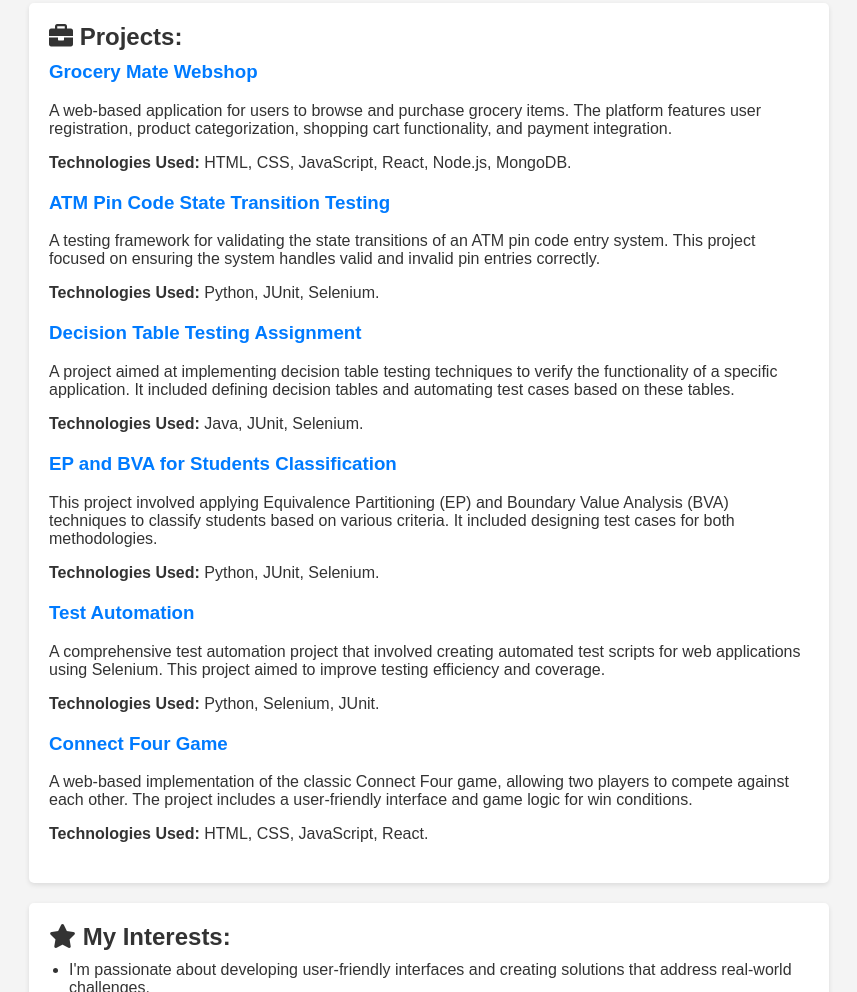
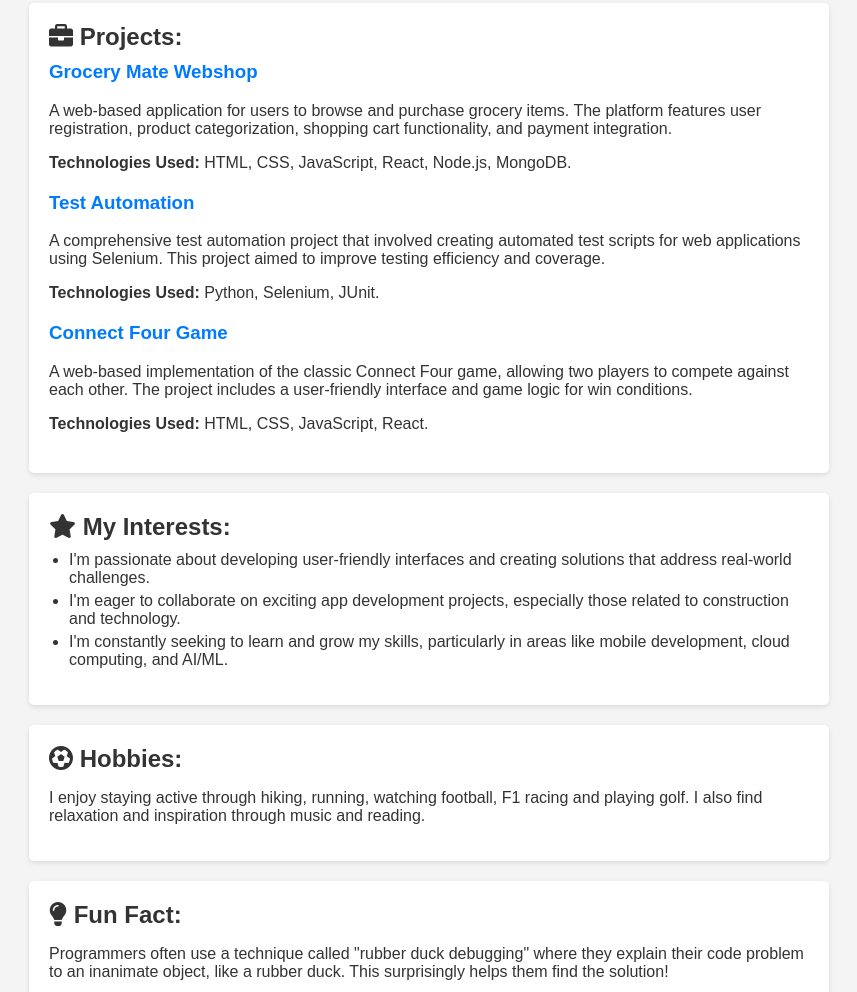
Before and after one commit to Yadentra/yadentra-portfolio, a plain HTML site: page index.html in a window 1280 px wide. Shown: the part 807-1799 px from the top of the page, without its empty margins (211-1068 px from the left). Drawn offline with Linux system fonts and the light colour scheme.

Commit message:
Updated index.html

```diff
--- a/index.html
+++ b/index.html
@@ -55,21 +55,6 @@
                 <p><strong>Technologies Used:</strong> HTML, CSS, JavaScript, React, Node.js, MongoDB.</p>
             </div>
             <div class="project">
-                <h3><a href="https://github.com/Yadentra/My-Portfolio/blob/main/ATM_Pin_Code_State_Transition.md" target="_blank">ATM Pin Code State Transition Testing</a></h3>
-                <p>A testing framework for validating the state transitions of an ATM pin code entry system. This project focused on ensuring the system handles valid and invalid pin entries correctly.</p>
-                <p><strong>Technologies Used:</strong> Python, JUnit, Selenium.</p>
-            </div>
-            <div class="project">
-                <h3><a href="https://github.com/Yadentra/My-Portfolio/blob/main/Decision_Table_Testing.md" target="_blank">Decision Table Testing Assignment</a></h3>
-                <p>A project aimed at implementing decision table testing techniques to verify the functionality of a specific application. It included defining decision tables and automating test cases based on these tables.</p>
-                <p><strong>Technologies Used:</strong> Java, JUnit, Selenium.</p>
-            </div>
-            <div class="project">
-                <h3><a href="https://github.com/Yadentra/My-Portfolio/blob/main/EP%20and%20BVA%20for%20Student%20Classification.md" target="_blank">EP and BVA for Students Classification</a></h3>
-                <p>This project involved applying Equivalence Partitioning (EP) and Boundary Value Analysis (BVA) techniques to classify students based on various criteria. It included designing test cases for both methodologies.</p>
-                <p><strong>Technologies Used:</strong> Python, JUnit, Selenium.</p>
-            </div>
-            <div class="project">
                 <h3><a href="https://github.com/Yadentra/Test_Automation" target="_blank">Test Automation</a></h3>
                 <p>A comprehensive test automation project that involved creating automated test scripts for web applications using Selenium. This project aimed to improve testing efficiency and coverage.</p>
                 <p><strong>Technologies Used:</strong> Python, Selenium, JUnit.</p>
```
